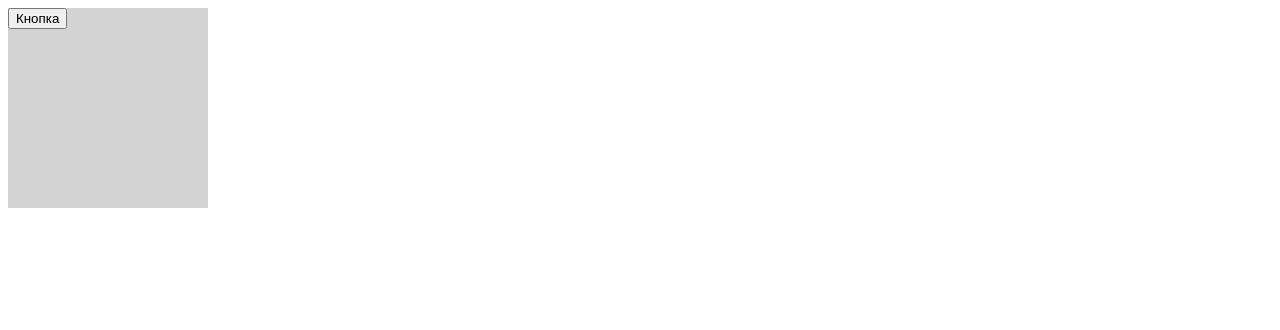
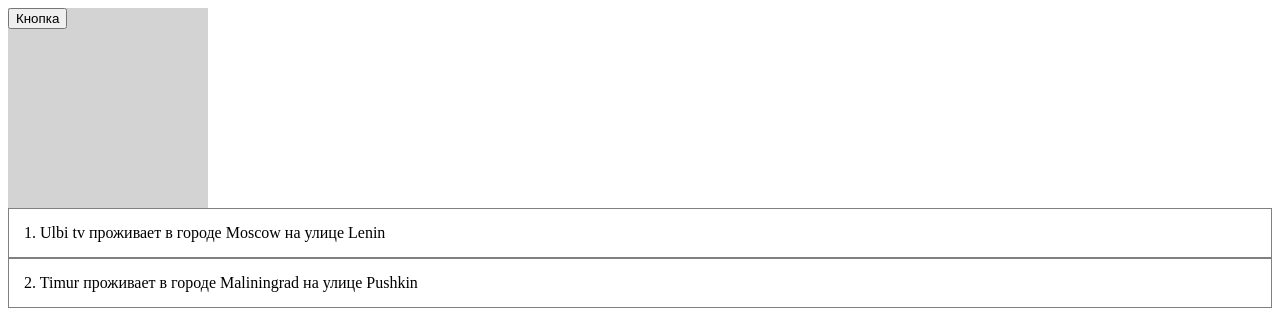
Before and after one commit to Ajtemir/react-typescript-props-events, a React (Create React App) app: page / in a window 1280 px wide. Shown: the top 330 px of the page. Built offline with nearby package versions, Linux system fonts and the light colour scheme.

Commit message:
Компонент UserList. IUser, IAddress, UserItem

```diff
--- a/src/App.tsx
+++ b/src/App.tsx
@@ -1,12 +1,19 @@
 import React from 'react';
 import Card, {CardVariant} from "./Components/Card";
+import UserList from "./Components/UserList";
+import {IUser} from "./types/types";
 
 const App = () => {
+    const users: IUser[] = [
+        {id: 1, name: 'Ulbi tv', email: 'asf@mail.ru', address: {city:'Moscow', street:'Lenin', zipcode:'12'},},
+        {id: 2, name: 'Timur', email: 'asf@mail.ru', address: {city:'Maliningrad', street:'Pushkin', zipcode:'12'},},
+    ]
     return (
         <div>
             <Card width='200px' height='200px' variant={CardVariant.primary} onClick={(num) => console.log('click', num)}>
                 <button>Кнопка</button>
             </Card>
+            <UserList users={users}/>
         </div>
     );
 };
--- /dev/null
+++ b/src/Components/UserItem.tsx
@@ -0,0 +1,16 @@
+import React, {FC} from 'react';
+import {IUser} from "../types/types";
+
+interface UserItemProps {
+    user: IUser;
+}
+
+const UserItem: FC<UserItemProps> = ({user}) => {
+    return (
+        <div style={{padding:15, border:'1px solid gray'}}>
+            {user.id}. {user.name} проживает в городе {user.address.city} на улице {user.address.street}
+        </div>
+    );
+};
+
+export default UserItem;
--- /dev/null
+++ b/src/Components/UserList.tsx
@@ -0,0 +1,19 @@
+import React, {FC} from 'react';
+import {IUser} from "../types/types";
+import UserItem from "./UserItem";
+
+interface UserListProps {
+    users: IUser[]
+}
+
+const UserList: FC<UserListProps> = ({users}) => {
+    return (
+        <div>
+            {
+                users.map(user => <UserItem key={user.id} user={user}/>)
+            }
+        </div>
+    );
+};
+
+export default UserList;
--- /dev/null
+++ b/src/types/types.tsx
@@ -0,0 +1,12 @@
+interface IAddress {
+    street: string;
+    city: string;
+    zipcode: string;
+}
+
+export interface IUser {
+    id: number;
+    name: string;
+    email: string;
+    address: IAddress;
+}
```
